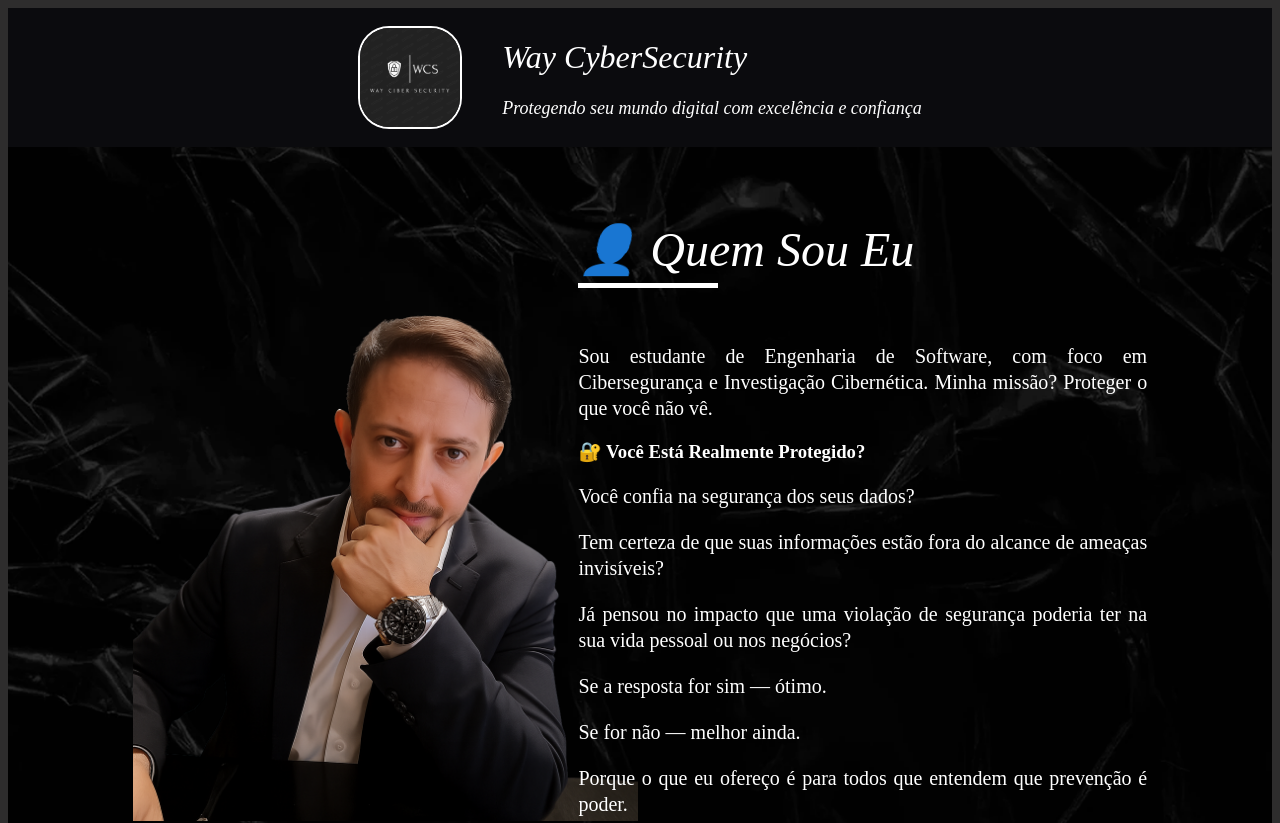
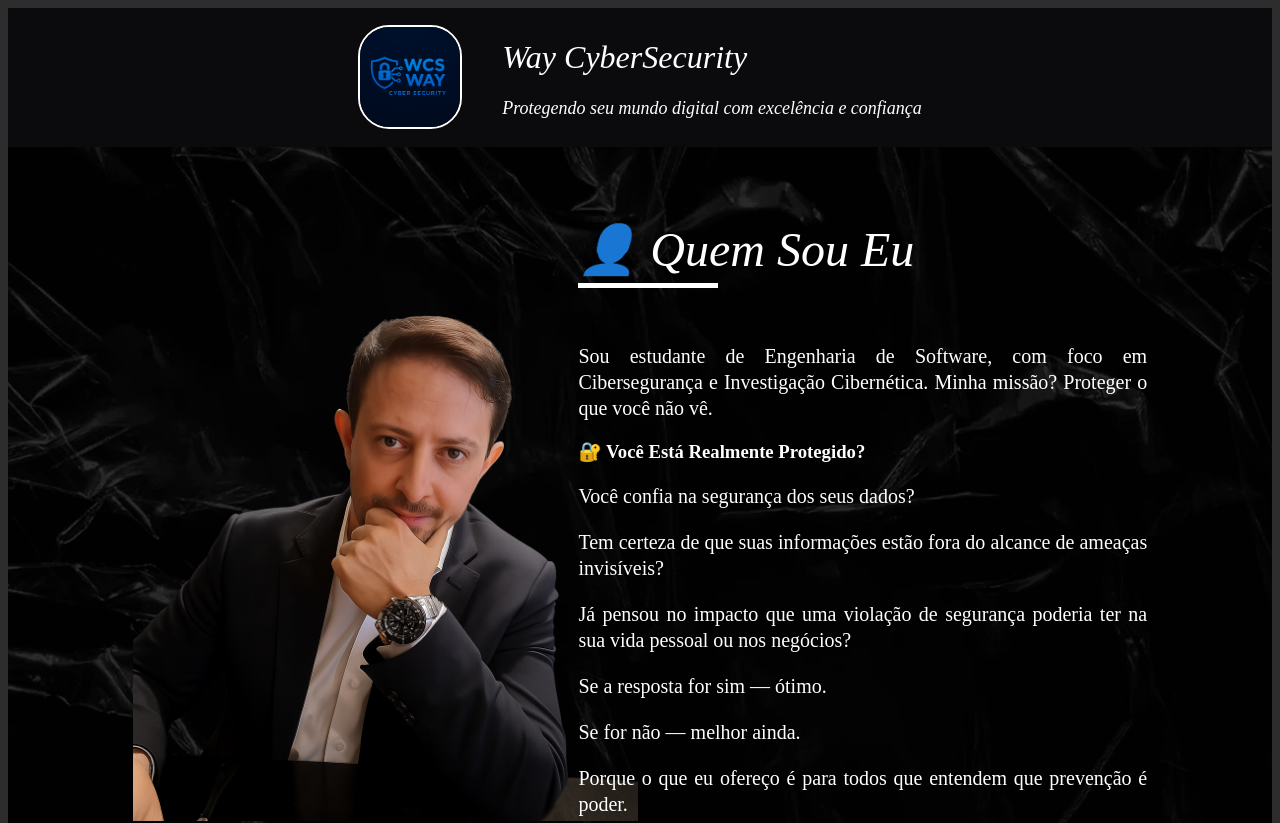
Before and after one commit to Bonnycius/WCS-WayCyberSecurity, a plain HTML site: page index.html in a window 1280 px wide. Shown: the top 823 px of the page. Drawn offline with Linux system fonts and the light colour scheme.

Commit message:
Update index.html

```diff
--- a/index.html
+++ b/index.html
@@ -14,7 +14,7 @@
 </head>
 <body>
     <header>
-        <img class="logo" src="logoWCS.png" alt="Logo Way CyberSecurity">
+        <img class="logo" src="logoWCS1.png" alt="Logo Way CyberSecurity">
         <div class="texto-header">
             <h1>Way CyberSecurity</h1>
             <p>Protegendo seu mundo digital com excelência e confiança</p>
@@ -137,4 +137,5 @@
     </footer>
 
 </body>
+
 </html>
```
